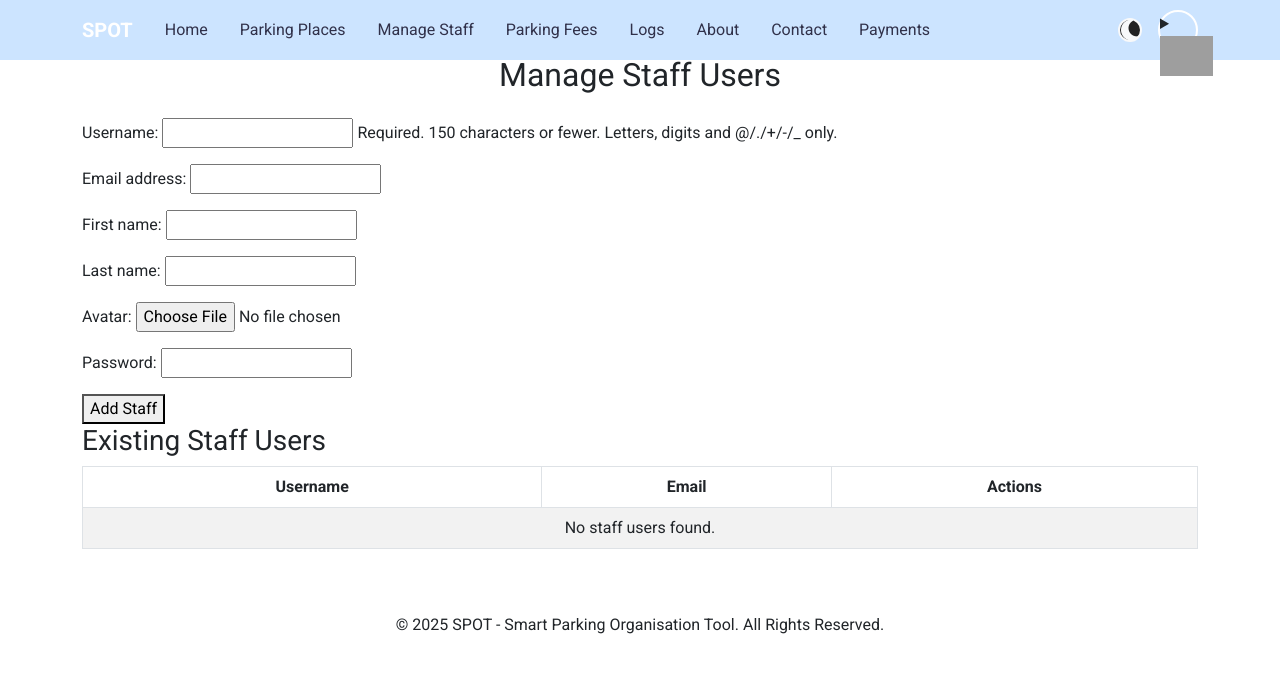
After one commit to tharun977/spot-main, a Django app: page /manage_staff_users/ in a window 1280 px wide. The commit adds this page. Shown: the top 673 px of the page. Run offline with Django 5.2, Linux system fonts and the light colour scheme; the visitor is signed in with stand-in values (Sample User, id 1); data comes from the database, SQL or seed files in the repository; some libraries are stand-ins or nearby versions; grey boxes are pictures that could not be loaded.

Commit message:
removed user role and added login and creation for staff users in admin dash

```diff
--- a/home/forms.py
+++ b/home/forms.py
@@ -3,32 +3,29 @@ from django.forms import inlineformset_factory
 from .models import (
     User, ParkingPlace, ParkingLot, PaymentDetails, ParkingFee, VehicleType , AllowedVehicleType
 )
-from django.contrib.auth.forms import UserCreationForm, AuthenticationForm
+from django.contrib.auth.forms import  AuthenticationForm
 from django.forms import ModelForm
+from django.contrib.auth import authenticate
 
 
 # ========================== USER FORMS ========================== #
 
-class RegistrationForm(UserCreationForm):
-    avatar = forms.ImageField(required=False)
-
-    class Meta:
-        model = User
-        fields = ['username', 'email', 'password1', 'password2', 'avatar']
-
-    def save(self, commit=True):
-        user = super().save(commit=False)
-        user.role = 'User'  # ✅ Force role to be 'User'
-        if not user.avatar:
-            user.avatar = 'avatars/default.png'  # ✅ Set default avatar
-        if commit:
-            user.save()
-        return user
-
 
 class LoginForm(AuthenticationForm):
-    username = forms.CharField(widget=forms.TextInput(attrs={'class': 'form-control'}))
-    password = forms.CharField(widget=forms.PasswordInput(attrs={'class': 'form-control'}))
+    def clean(self):
+        cleaned_data = super().clean()
+        username = cleaned_data.get("username")
+        password = cleaned_data.get("password")
+
+        user = authenticate(username=username, password=password)
+
+        if user is not None:
+            if not user.is_active:
+                raise forms.ValidationError("This account is inactive.")
+        else:
+            raise forms.ValidationError("Invalid username or password.")
+
+        return cleaned_data
 
 
 class ProfileUpdateForm(forms.ModelForm):
@@ -75,6 +72,29 @@ class ParkingPlaceForm(ModelForm):
                 AllowedVehicleType.objects.create(parking_place=parking_place, vehicle_type=vehicle_type)
 
         return parking_place
+
+
+class StaffRegistrationForm(forms.ModelForm):
+    password = forms.CharField(widget=forms.PasswordInput)
+    avatar = forms.ImageField(required=False)  # ✅ Allow empty avatar
+
+    class Meta:
+        model = User
+        fields = ['username', 'email', 'first_name', 'last_name', 'avatar', 'password']
+
+    def save(self, commit=True):
+        user = super().save(commit=False)
+        user.set_password(self.cleaned_data["password"])  # ✅ Hash password
+        user.is_staff = True  # ✅ Mark as staff user
+        user.is_superuser = False  # ✅ Ensure it's not an admin
+
+        if not self.cleaned_data.get('avatar'):
+            user.avatar = 'static/images/default_user.png'  # ✅ Set default avatar
+
+        if commit:
+            user.save()
+
+        return user
 
 
 # ========================== PARKING LOT FORM ========================== #
--- a/home/urls.py
+++ b/home/urls.py
@@ -1,19 +1,18 @@
 from django.urls import path
 from . import views
-from .views import parking_lot_list, add_parking_lot, edit_parking_lot, delete_parking_lot
+from .views import parking_lot_list, add_parking_lot, edit_parking_lot, delete_parking_lot , manage_staff_users, edit_staff, delete_staff , admin_dashboard
 
 
 urlpatterns = [
     path('', views.user_login, name='login'),
     path('logout/', views.user_logout, name='logout'),
-    path('register/', views.register, name='register'),
 
     # ✅ Redirect Admins here
     path('home/', views.home, name='home'),
 
     # Staff and User Dashboards
+    path('admin_dashboard/', admin_dashboard, name='admin_dashboard'),
     path('staff_dashboard/', views.staff_dashboard, name='staff_dashboard'),
-    path('user_dashboard/', views.user_dashboard, name='user_dashboard'),
 
     path('parking_place/<int:pk>/lots/', parking_lot_list, name='parking_lot_list'),
     path('parking_place/<int:pk>/lots/add/', add_parking_lot, name='add_parking_lot'),
@@ -27,6 +26,10 @@ urlpatterns = [
     path('parking_places/delete/<int:pk>/', views.delete_parking_place, name='delete_parking_place'),
     path('parking_fees/', views.manage_parking_fees, name='manage_parking_fees'),
 
+    path('manage_staff_users/', manage_staff_users, name='manage_staff_users'),
+    path('edit_staff/<int:staff_id>/', edit_staff, name='edit_staff'),
+    path('delete_staff/<int:staff_id>/', delete_staff, name='delete_staff'),
+
     path('payments/', views.payments, name='payments'),
     path('logs/', views.logs, name='logs'),
     path('about/', views.about, name='about'),
--- a/home/views.py
+++ b/home/views.py
@@ -1,33 +1,17 @@
 from django.shortcuts import render, redirect, get_object_or_404
-from .models import User, ParkingPlace, ParkingLot, ParkingDetails, PaymentDetails, LogDetails, VehicleType , AllowedVehicleType , ParkingFee
-from .forms import ParkingPlaceForm, PaymentForm   , ParkingLotFormSet , ParkingFeeForm , RegistrationForm , LoginForm
-from django.contrib.auth.decorators import login_required
-from django.contrib.auth import login, authenticate, logout , get_user_model
+from .models import User, ParkingPlace, ParkingLot, ParkingDetails, PaymentDetails, LogDetails, VehicleType, AllowedVehicleType, ParkingFee
+from .forms import ParkingPlaceForm, PaymentForm, ParkingLotFormSet, ParkingFeeForm, LoginForm, ProfileUpdateForm, ParkingLotForm, StaffRegistrationForm
+from django.contrib.auth.decorators import login_required, user_passes_test
+from django.contrib.auth import login, authenticate, logout, get_user_model
 from django.views.decorators.csrf import csrf_protect
-from django.contrib.auth.decorators import login_required, user_passes_test
-from django.contrib import messages  # Import Django messages framework
-from .forms import ProfileUpdateForm , LoginForm , ParkingLotForm
+from django.contrib import messages
 
+def home(request):
+    return render(request, 'home.html')
 
-@csrf_protect
-def register(request):
-    if request.method == 'POST':
-        form = RegistrationForm(request.POST, request.FILES)
-        if form.is_valid():
-            user = form.save()
-            login(request, user)
-            messages.success(request, "Registration successful! Welcome, " + user.username)
-            return redirect('user_dashboard')  # ✅ Redirect after successful registration
-        else:
-            messages.error(request, "Registration failed. Please correct the errors below.")
-    else:
-        form = RegistrationForm()
+User = get_user_model()  # Ensures we use the custom User model
 
-    return render(request, 'register.html', {'form': form})
-
-
-
-User = get_user_model()  # Ensures we use home.User
+# ========================== LOGIN & LOGOUT ========================== #
 
 def user_login(request):
     if request.method == 'POST':
@@ -45,51 +29,24 @@ def user_login(request):
                 messages.error(request, "❌ Invalid username or password")
         else:
             messages.error(request, "❌ Form validation failed")
-
     else:
         form = LoginForm()
 
     return render(request, 'login.html', {'form': form})
-
-
-@login_required
-def home(request):
-    return render(request, 'home.html')
-
-@login_required
-def profile(request):
-    return render(request, 'profile.html')
-
-@login_required
-def settings(request):
-    return render(request, 'settings.html')  # ✅ Ensure 'settings.html' exists
-
 
 @login_required
 def user_logout(request):
     logout(request)
     return redirect('login')
 
+# ========================== DASHBOARDS ========================== #
 
-# Utility functions to check user roles
-def is_staff(user):
-    return user.is_authenticated and user.role == "Staff"
+@login_required
+@user_passes_test(lambda u: u.is_superuser)  # Only superuser (Admin) can access
+def admin_dashboard(request):
+    return render(request, 'home.html')
 
-def is_user(user):
-    return user.is_authenticated and user.role == "User"
-
-def is_admin(user):
-    return user.is_authenticated and user.is_superuser
-
-# Admin Dashboard (No changes required)
 @login_required
-@user_passes_test(is_admin)
-def admin_dashboard(request):
-    return render(request, 'admin_dashboard.html')
-
-# Staff Dashboard
-@login_required
-@user_passes_test(is_staff)
 def staff_dashboard(request):
     parking_places = ParkingPlace.objects.all()  # Read-only view
     parking_fees = ParkingFee.objects.all()  # Editable
@@ -107,21 +64,7 @@ def staff_dashboard(request):
         'parking_fees': parking_fees,
     })
 
-# User Dashboard
-@login_required
-@user_passes_test(is_user)
-def user_dashboard(request):
-    parking_fees = ParkingFee.objects.all()  # Read-only
-    payments = PaymentDetails.objects.filter(user_id=request.user)
-
-    return render(request, 'user_dashboard.html', {
-        'parking_fees': parking_fees,
-        'payments': payments,
-    })
-
-
-def home(request):
-    return render(request, 'home.html')
+# ========================== USER PROFILE ========================== #
 
 @login_required
 def profile(request):
@@ -135,14 +78,69 @@ def profile(request):
 
     return render(request, 'profile.html', {'form': form})
 
+@login_required
+def settings(request):
+    return render(request, 'settings.html')
+
+# ========================== STAFF MANAGEMENT ========================== #
+
+@login_required
+@user_passes_test(lambda u: u.is_superuser)  # ✅ Only Admins can access
+def manage_staff_users(request):
+    form = StaffRegistrationForm(request.POST or None, request.FILES or None)
+
+    if request.method == 'POST':
+        if form.is_valid():
+            user = form.save(commit=False)
+            user.is_staff = True  # ✅ Ensure user is marked as staff
+            user.is_superuser = False  # ✅ Prevent admin creation
+            user.save()
+            messages.success(request, "✅ Staff user added successfully!")
+            return redirect('manage_staff_users')
+        else:
+            messages.error(request, "❌ Failed to create staff user. Please correct the errors below.")
+
+    # ✅ Ensure ALL existing non-superuser staff are fetched properly
+    staff_users = User.objects.filter(is_staff=True, is_superuser=False).order_by('-date_joined')
+
+    return render(request, 'manage_staff_users.html', {'form': form, 'staff_users': staff_users})
+
+
+@login_required
+@user_passes_test(lambda u: u.is_superuser)
+def edit_staff(request, staff_id):
+    staff = get_object_or_404(User, pk=staff_id, is_staff=True)
+    if request.method == 'POST':
+        form = StaffRegistrationForm(request.POST, request.FILES, instance=staff)
+        if form.is_valid():
+            form.save()
+            messages.success(request, "✅ Staff details updated successfully!")
+            return redirect('manage_staff_users')
+    else:
+        form = StaffRegistrationForm(instance=staff)
+
+    return render(request, 'edit_staff.html', {'form': form, 'staff': staff})
+
+@login_required
+@user_passes_test(lambda u: u.is_superuser)
+def delete_staff(request, staff_id):
+    staff = get_object_or_404(User, pk=staff_id, is_staff=True)
+    if request.method == 'POST':
+        staff.delete()
+        messages.success(request, "✅ Staff user deleted successfully!")
+        return redirect('manage_staff_users')
+
+    return render(request, 'delete_staff.html', {'staff': staff})
+
+# ========================== PARKING PLACES ========================== #
+
+@login_required
 def manage_parking_places(request):
     if request.method == "POST":
         place_form = ParkingPlaceForm(request.POST)
-
         if place_form.is_valid():
             parking_place = place_form.save()
             return redirect('manage_parking_places')
-
     else:
         place_form = ParkingPlaceForm()
 
@@ -153,15 +151,36 @@ def manage_parking_places(request):
         'parking_places': parking_places
     })
 
-
+@login_required
 def parking_place_detail(request, pk):
     parking_place = get_object_or_404(ParkingPlace, pk=pk)
-    parking_fees = ParkingFee.objects.filter(place=parking_place)
+    parking_fees = ParkingFee.objects.filter(parking_place=parking_place)
 
     return render(request, 'parking_place_detail.html', {
         'parking_place': parking_place,
         'parking_fees': parking_fees
     })
+
+@login_required
+def edit_parking_place(request, pk):
+    parking_place = get_object_or_404(ParkingPlace, pk=pk)
+
+    if request.method == "POST":
+        form = ParkingPlaceForm(request.POST, instance=parking_place)
+        if form.is_valid():
+            form.save()
+            return redirect('manage_parking_places')
+    else:
+        form = ParkingPlaceForm(instance=parking_place)
+
+    return render(request, 'edit_parking_place.html', {'form': form, 'parking_place': parking_place})
+
+@login_required
+def delete_parking_place(request, pk):
+    parking_place = get_object_or_404(ParkingPlace, pk=pk)
+    if request.method == "POST":
+        parking_place.delete()
+        return redirect('manage_parking_places')
 
 
 def manage_parking_fees(request):
@@ -183,64 +202,29 @@ def manage_parking_fees(request):
     )
 
 
-def edit_parking_place(request, pk):
-    parking_place = get_object_or_404(ParkingPlace, pk=pk)
+# ========================== PARKING LOTS ========================== #
 
-    if request.method == "POST":
-        form = ParkingPlaceForm(request.POST, instance=parking_place)
-        if form.is_valid():
-            parking_place = form.save(commit=False)
-            parking_place.save()
-
-            # **Fix: Correctly update allowed vehicle types**
-            AllowedVehicleType.objects.filter(parking_place=parking_place).delete()
-            for vehicle_type in form.cleaned_data['vehicle_types']:
-                AllowedVehicleType.objects.create(parking_place=parking_place, vehicle_type=vehicle_type)
-
-            return redirect('manage_parking_places')
-
-    else:
-        # Preload existing vehicle types
-        existing_vehicle_types = parking_place.allowed_vehicle_types.values_list('vehicle_type', flat=True)
-        form = ParkingPlaceForm(instance=parking_place, initial={'vehicle_types': existing_vehicle_types})
-
-    return render(request, 'edit_parking_place.html', {'form': form, 'parking_place': parking_place})
-
-
-
-def delete_parking_place(request, pk):
-    parking_place = get_object_or_404(ParkingPlace, pk=pk)
-    if request.method == "POST":
-        parking_place.delete()
-        return redirect('manage_parking_places')
-
-def payments(request):
-    payments = PaymentDetails.objects.all()
-    return render(request, 'payments.html', {"payments": payments})
-
-
-
-# ✅ View all parking lots inside a parking place
+@login_required
 def parking_lot_list(request, pk):
     parking_place = get_object_or_404(ParkingPlace, pk=pk)
     parking_lots = ParkingLot.objects.filter(parking_place=parking_place)
     return render(request, 'parking_lot_list.html', {'parking_place': parking_place, 'parking_lots': parking_lots})
 
-# ✅ Add a new parking lot
+@login_required
 def add_parking_lot(request, pk):
     parking_place = get_object_or_404(ParkingPlace, pk=pk)
     if request.method == 'POST':
         form = ParkingLotForm(request.POST)
         if form.is_valid():
             parking_lot = form.save(commit=False)
-            parking_lot.parking_place = parking_place  # Assign the parking place
+            parking_lot.parking_place = parking_place
             parking_lot.save()
             return redirect('parking_lot_list', pk=pk)
     else:
         form = ParkingLotForm()
     return render(request, 'add_parking_lot.html', {'form': form, 'parking_place': parking_place})
 
-# ✅ Edit an existing parking lot
+@login_required
 def edit_parking_lot(request, lot_pk):
     parking_lot = get_object_or_404(ParkingLot, pk=lot_pk)
     if request.method == 'POST':
@@ -252,14 +236,20 @@ def edit_parking_lot(request, lot_pk):
         form = ParkingLotForm(instance=parking_lot)
     return render(request, 'edit_parking_lot.html', {'form': form, 'parking_lot': parking_lot})
 
-# ✅ Delete a parking lot
+@login_required
 def delete_parking_lot(request, lot_pk):
     parking_lot = get_object_or_404(ParkingLot, pk=lot_pk)
     parking_lot.delete()
     return redirect('parking_lot_list', pk=parking_lot.parking_place.pk)
 
+# ========================== PAYMENTS & LOGS ========================== #
 
+@login_required
+def payments(request):
+    payments = PaymentDetails.objects.all()
+    return render(request, 'payments.html', {"payments": payments})
 
+@login_required
 def logs(request):
     logs = LogDetails.objects.all()
     return render(request, 'log.html', {"logs": logs})
--- a/templates/base.html
+++ b/templates/base.html
@@ -139,6 +139,9 @@
                     <ul class="navbar-nav gap-3">
                         <li class="nav-item"><a class="nav-link" href="{% url 'home' %}">Home</a></li>
                         <li class="nav-item"><a class="nav-link" href="{% url 'manage_parking_places' %}">Parking Places</a></li>
+                        {% if user.is_authenticated and user.is_superuser %}
+                        <li class="nav-item"><a class="nav-link" href="{% url 'manage_staff_users' %}">Manage Staff</a></li>
+                        {% endif %}
                         <li class="nav-item"><a class="nav-link" href="{% url 'manage_parking_fees' %}">Parking Fees</a></li>
                         <li class="nav-item"><a class="nav-link" href="{% url 'logs' %}">Logs</a></li>
                         <li class="nav-item"><a class="nav-link" href="{% url 'about' %}">About</a></li>
--- a/templates/login.html
+++ b/templates/login.html
@@ -70,9 +70,7 @@
 
             </form>
 
-            <div class="text-center mt-3">
-              Don't have an account? <a href="{% url 'register' %}">Register</a>
-            </div>
+
               <style>
                               /* Hide Scrollbar */
                   ::-webkit-scrollbar {
--- /dev/null
+++ b/templates/manage_staff_users.html
@@ -0,0 +1,39 @@
+{% extends 'base.html' %}
+{% block title %}Manage Staff{% endblock %}
+
+{% block content %}
+<h2 class="my-4 text-center">Manage Staff Users</h2>
+
+<!-- Add Staff Form -->
+<form method="post" enctype="multipart/form-data">
+    {% csrf_token %}
+    {{ form.as_p }}
+    <button type="submit">Add Staff</button>
+</form>
+
+<!-- List of Staff Users -->
+<h3>Existing Staff Users</h3>
+<table class="table table-striped table-bordered text-center">
+    <thead>
+        <tr>
+            <th>Username</th>
+            <th>Email</th>
+            <th>Actions</th>
+        </tr>
+    </thead>
+    <tbody>
+        {% for staff in staff_users %}
+        <tr>
+            <td>{{ staff.username }}</td>
+            <td>{{ staff.email }}</td>
+            <td>
+                <a href="{% url 'edit_staff' staff.pk %}" class="btn btn-warning btn-sm">Edit</a>
+                <a href="{% url 'delete_staff' staff.pk %}" class="btn btn-danger btn-sm">Delete</a>
+            </td>
+        </tr>
+        {% empty %}
+        <tr><td colspan="3" class="text-center">No staff users found.</td></tr>
+        {% endfor %}
+    </tbody>
+</table>
+{% endblock %}
--- a/templates/settings.html
+++ b/templates/settings.html
@@ -21,7 +21,9 @@
 
             <div class="mb-3">
                 <label for="role" class="form-label">Role:</label>
-                <input type="text" class="form-control" id="role" value="{{ user.role }}" disabled>
+                <input type="text" class="form-control" id="role"
+                       value="{% if user.is_superuser %}Admin{% else %}Staff{% endif %}"
+                       disabled>
             </div>
 
             <div class="text-center">
```
Also changed, not shown: home/models.py (+2 -20 lines), templates/delete_staff.html (added, +13 -0 lines), templates/edit_staff.html (added, +14 -0 lines), home/migrations/0017_remove_user_role.py (added), uploads/avatars/admin_KLkn1oA.jpg (added), uploads/avatars/favicon.ico (added).
